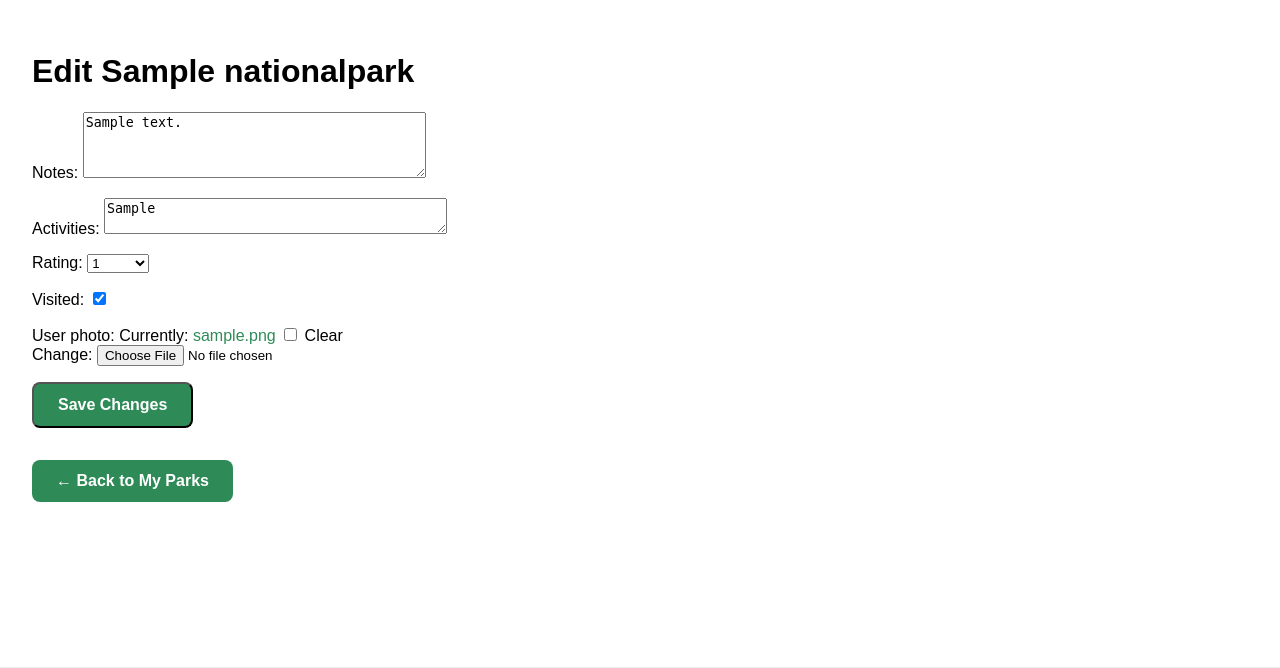
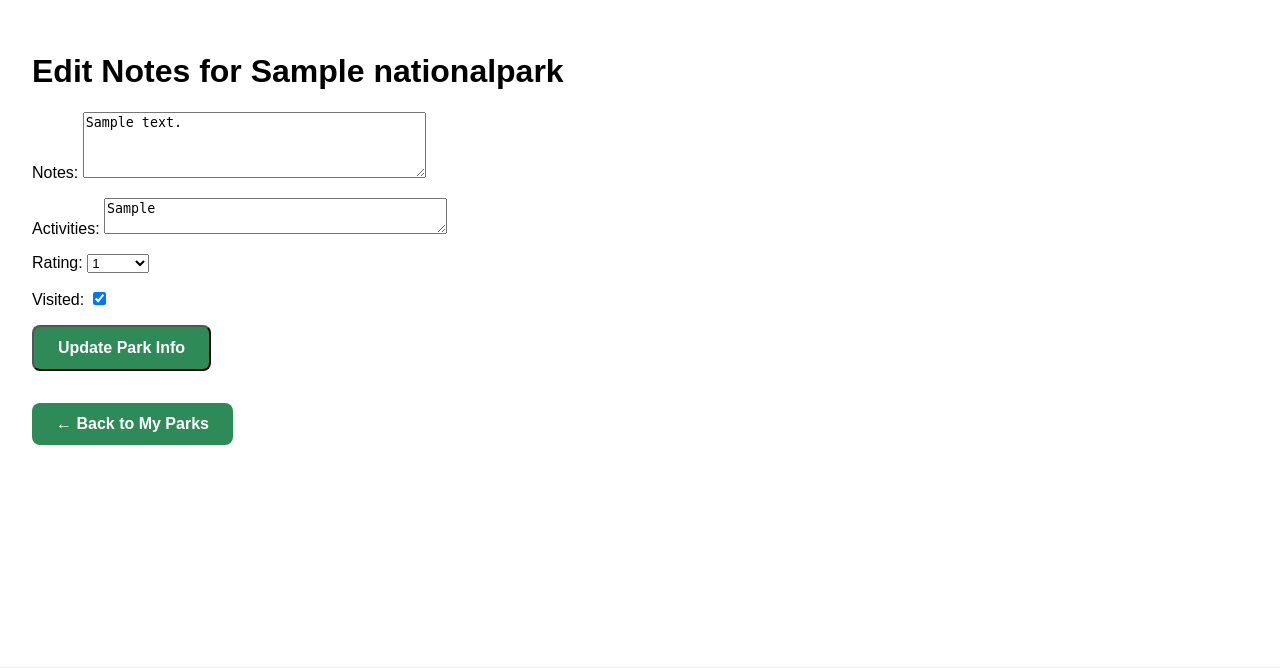
Before and after one commit to abl00mfield/national_parks_django, a Django app: page /userparks/1/edit in a window 1280 px wide. Shown: the part 60-728 px from the top of the page. Run offline with Django 5.2, Linux system fonts and the light colour scheme; a user stored in the database is signed in; tables that the repository leaves empty hold one stand-in row (values such as "Sample post").

Commit message:
refactored to only use one form for creating/editing, updated styling

```diff
--- a/main_app/forms.py
+++ b/main_app/forms.py
@@ -10,13 +10,3 @@ class UserParkInfoForm(forms.ModelForm):
             "notes": forms.Textarea(attrs={"rows": 4}),
             "activities": forms.Textarea(attrs={"rows": 2}),
         }
-
-
-class UserParkInfoEditForm(forms.ModelForm):
-    class Meta:
-        model = UserParkInfo
-        fields = ["notes", "activities", "rating", "visited", "user_photo"]
-        widgets = {
-            "notes": forms.Textarea(attrs={"rows": 4}),
-            "activities": forms.Textarea(attrs={"rows": 2}),
-        }
--- a/main_app/templates/user_parkinfo_form.html
+++ b/main_app/templates/user_parkinfo_form.html
@@ -1,18 +1,38 @@
+{% extends "base.html" %}
+{% load static %}
 
-{% extends "base.html" %}
+{% block head%}
+<link rel="stylesheet" href="{% static 'css/form.css' %}">
+{% endblock%}
 
 {% block content %}
 
-<h1>Add {{ park.name }} to My Parks</h1>
+{% if object %}
+    <h1>Edit Notes for {{ object.park.name }}</h1>
+{% elif park %}
+    <h1>Add {{ park.name }} to Your Parks</h1>
+{% else %}
+    <h1>Add a Park to Your Parks</h1>
+{% endif %}
 
 
 <form method="POST">
     {% csrf_token %}
     {{ form.as_p }}
-    <button type="submit" class="btn">Save to My Parks</button>
+    <button
+        type="submit"
+        class="btn {% if object %}btn-update{% else %}btn-create{% endif %}">
+        {% if object %}Update Park Info{% else %}Save to My Parks{% endif %}
+    </button>
 </form>
 
 <div style="margin-top: 2rem;">
-    <a href="{% url 'park_list' %}" class="btn">← Back to All Parks</a>
+    {% if object %}
+        <a href="{% url 'dashboard' %}" class="btn">← Back to My Parks</a>
+    {% elif park %}
+        <a href="{% url 'park_list' %}" class="btn">← Back to All Parks</a>
+    {% else %}
+        <a href="{% url 'dashboard' %}" class="btn">← Back</a>
+    {% endif %}
 </div>
 {% endblock %}
--- a/main_app/views.py
+++ b/main_app/views.py
@@ -7,7 +7,7 @@ from django.contrib.auth import login
 from django.views.generic.edit import CreateView, UpdateView, DeleteView
 from django.contrib import messages
 from .models import UserParkInfo, NationalPark, ParkPhoto
-from .forms import UserParkInfoForm, UserParkInfoEditForm
+from .forms import UserParkInfoForm
 from django.urls import reverse_lazy
 
 
@@ -68,6 +68,7 @@ class UserParkInfoCreate(LoginRequiredMixin, CreateView):
         # if the user has already saved this park
         # TODO - add a message to the user that they already added the park
         if UserParkInfo.objects.filter(user=user, park=park).exists():
+            messages.success(self.request, "You already added this park!")
             return redirect("dashboard")
         else:
             if photo_id:
@@ -77,6 +78,7 @@ class UserParkInfoCreate(LoginRequiredMixin, CreateView):
                     pass
             form.instance.user = user
             form.instance.park = park
+            messages.success(self.request, "Park added successfully!")
 
         return super().form_valid(form)
 
@@ -91,8 +93,8 @@ class UserParkInfoCreate(LoginRequiredMixin, CreateView):
 
 class UserParkInfoUpdate(LoginRequiredMixin, UpdateView):
     model = UserParkInfo
-    form_class = UserParkInfoEditForm
-    template_name = "user_parkinfo_edit.html"
+    form_class = UserParkInfoForm
+    template_name = "user_parkinfo_form.html"
 
     def form_valid(self, form):
         messages.success(self.request, "Park information updated successfully!")
```
Also changed, not shown: main_app/templates/dashboard.html (+6 -3 lines), static/css/dashboard.css (+13 -2 lines).
